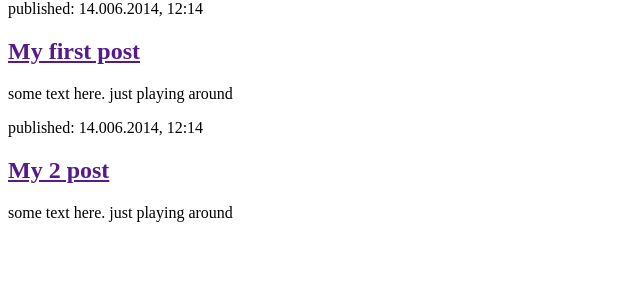
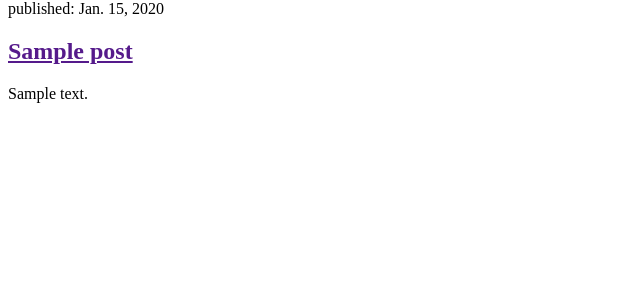
Before and after one commit to E-Designs/NewsBlog, a Django app: page / in a window 1280 px wide. Shown: the part 26-326 px from the top of the page, without its empty margins (0-640 px from the left). Run offline with Django 3.2, Linux system fonts and the light colour scheme; tables that the repository leaves empty hold one stand-in row (values such as "Sample post").

Commit message:
Now post_list.html gets data from the database.

```diff
--- a/blog/templates/blog/post_list.html
+++ b/blog/templates/blog/post_list.html
@@ -7,15 +7,12 @@
         <header>
             <a href="/">The News</a>
         </header>
-        <article>
-            <time>published: 14.006.2014, 12:14</time>
-            <h2><a href="">My first post</a></h2>
-            <P>some text here. just playing around</P>
-        </article>
-        <article>
-            <time>published: 14.006.2014, 12:14</time>
-            <h2><a href="">My 2 post</a></h2>
-            <P>some text here. just playing around</P>
-        </article>
+        {% for post in posts %}
+            <article>
+                <time>published: {{ post.published_date }}</time>
+                <h2><a href="">{{ post.title }}</a></h2>
+                <p>{{ post.text |linebreaksbr }}</p>
+            </article>
+        {% endfor %}
     </body>
 </html>
--- a/blog/views.py
+++ b/blog/views.py
@@ -1,5 +1,8 @@
 from django.shortcuts import render
+from django.utils import timezone
+from .models import Post
 
 # Create your views here.
 def post_list(request):
-    return render(request, 'blog/post_list.html', {})
+    posts = Post.objects.filter(published_date__lte=timezone.now()).order_by('published_date')
+    return render(request, 'blog/post_list.html', {'posts': posts})
```
